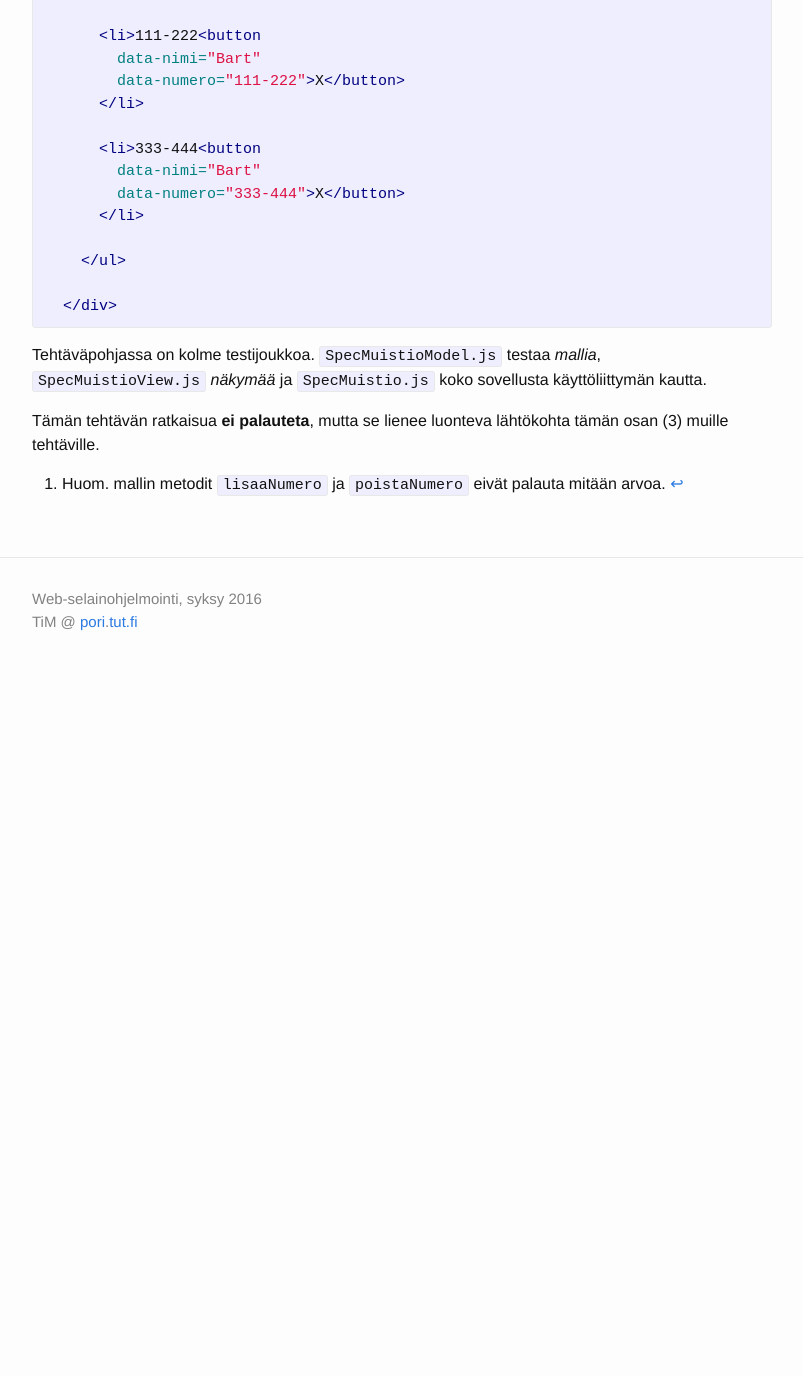
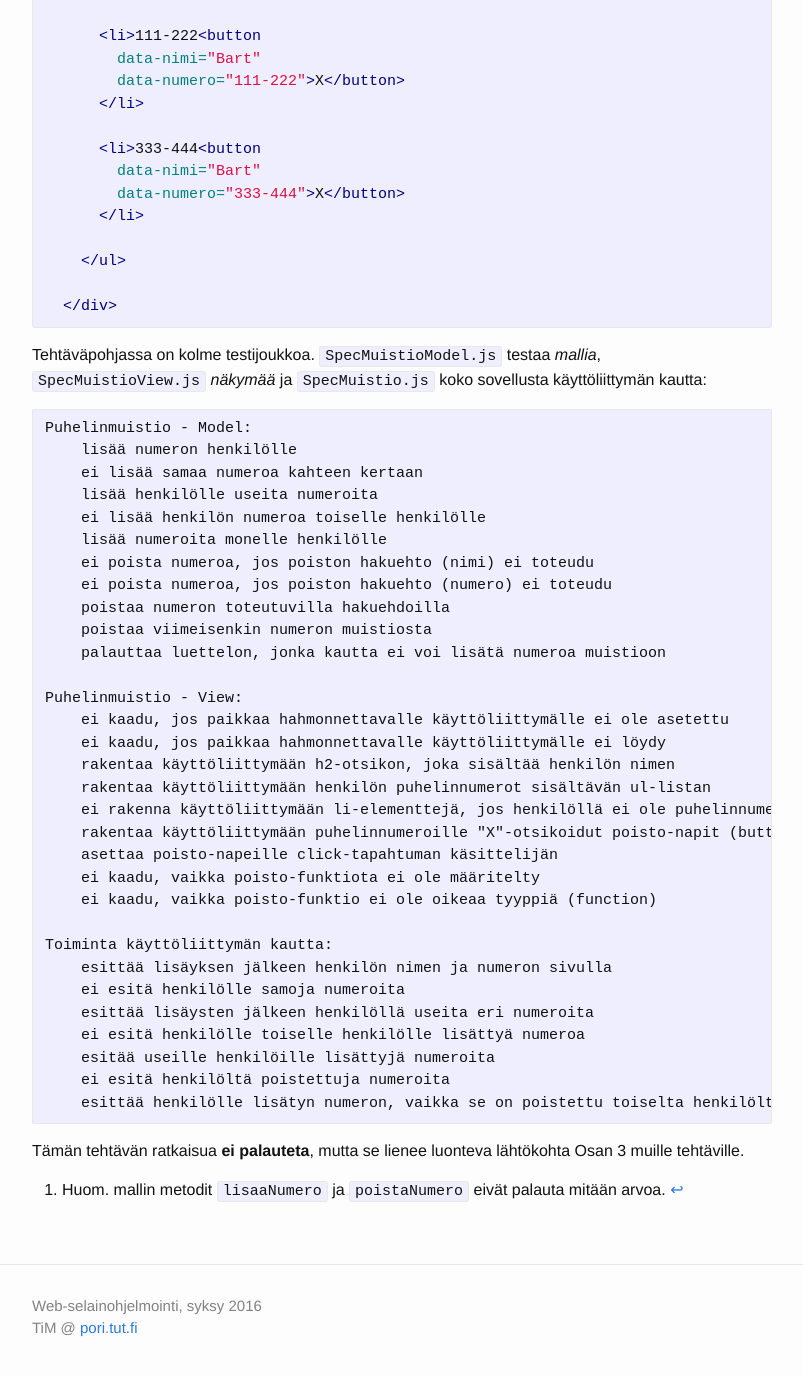
Before and after one commit to timedu/wso, a Jekyll site: the page built from _osa3/tehtava30.md, in a window 1280 px wide and 1400 px high, scrolled down 2455 px. Shown: the top 1376 px of the window, without its empty margins (238-1041 px from the left). Built offline with Jekyll 4.4.1, drawn with Linux system fonts in a browser that asks for light colours; before the commit the page ends 3148 px from its top, so only the background shows below that.

Commit message:
tests included

```diff
--- a/_osa3/tehtava30.md
+++ b/_osa3/tehtava30.md
@@ -95,6 +95,40 @@ Koodipohjassa on seuraava merkkaus:
 {% endhighlight %}
 
 
-Tehtäväpohjassa on kolme testijoukkoa. `SpecMuistioModel.js` testaa *mallia*, `SpecMuistioView.js` *näkymää* ja `SpecMuistio.js` koko sovellusta käyttöliittymän kautta.
+Tehtäväpohjassa on kolme testijoukkoa. `SpecMuistioModel.js` testaa *mallia*, `SpecMuistioView.js` *näkymää* ja `SpecMuistio.js` koko sovellusta käyttöliittymän kautta:
 
-Tämän tehtävän ratkaisua **ei palauteta**, mutta se lienee luonteva lähtökohta tämän osan (3) muille tehtäville.
+
+    Puhelinmuistio - Model:
+        lisää numeron henkilölle
+        ei lisää samaa numeroa kahteen kertaan
+        lisää henkilölle useita numeroita
+        ei lisää henkilön numeroa toiselle henkilölle
+        lisää numeroita monelle henkilölle
+        ei poista numeroa, jos poiston hakuehto (nimi) ei toteudu
+        ei poista numeroa, jos poiston hakuehto (numero) ei toteudu
+        poistaa numeron toteutuvilla hakuehdoilla
+        poistaa viimeisenkin numeron muistiosta
+        palauttaa luettelon, jonka kautta ei voi lisätä numeroa muistioon
+
+    Puhelinmuistio - View:
+        ei kaadu, jos paikkaa hahmonnettavalle käyttöliittymälle ei ole asetettu
+        ei kaadu, jos paikkaa hahmonnettavalle käyttöliittymälle ei löydy
+        rakentaa käyttöliittymään h2-otsikon, joka sisältää henkilön nimen
+        rakentaa käyttöliittymään henkilön puhelinnumerot sisältävän ul-listan
+        ei rakenna käyttöliittymään li-elementtejä, jos henkilöllä ei ole puhelinnumeroita
+        rakentaa käyttöliittymään puhelinnumeroille "X"-otsikoidut poisto-napit (button)
+        asettaa poisto-napeille click-tapahtuman käsittelijän
+        ei kaadu, vaikka poisto-funktiota ei ole määritelty
+        ei kaadu, vaikka poisto-funktio ei ole oikeaa tyyppiä (function)
+
+    Toiminta käyttöliittymän kautta:
+        esittää lisäyksen jälkeen henkilön nimen ja numeron sivulla
+        ei esitä henkilölle samoja numeroita
+        esittää lisäysten jälkeen henkilöllä useita eri numeroita
+        ei esitä henkilölle toiselle henkilölle lisättyä numeroa
+        esitää useille henkilöille lisättyjä numeroita
+        ei esitä henkilöltä poistettuja numeroita
+        esittää henkilölle lisätyn numeron, vaikka se on poistettu toiselta henkilöltä
+
+
+Tämän tehtävän ratkaisua **ei palauteta**, mutta se lienee luonteva lähtökohta Osan 3 muille tehtäville.
```
